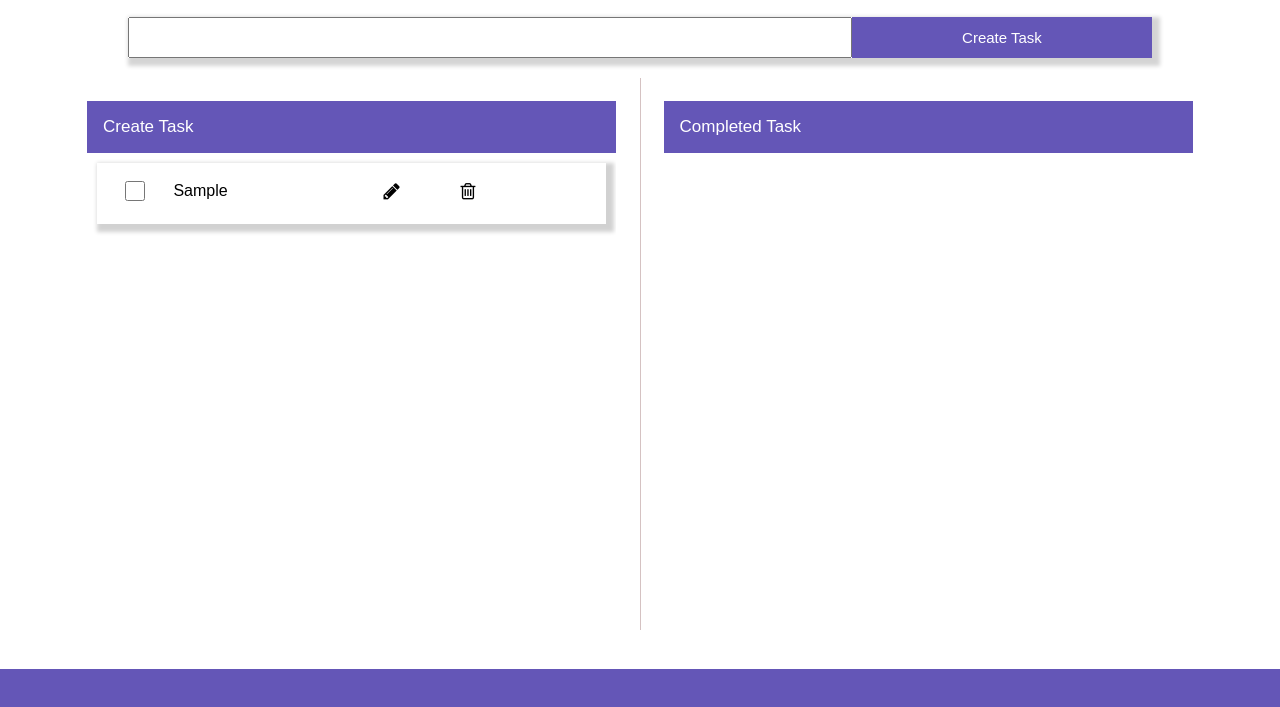
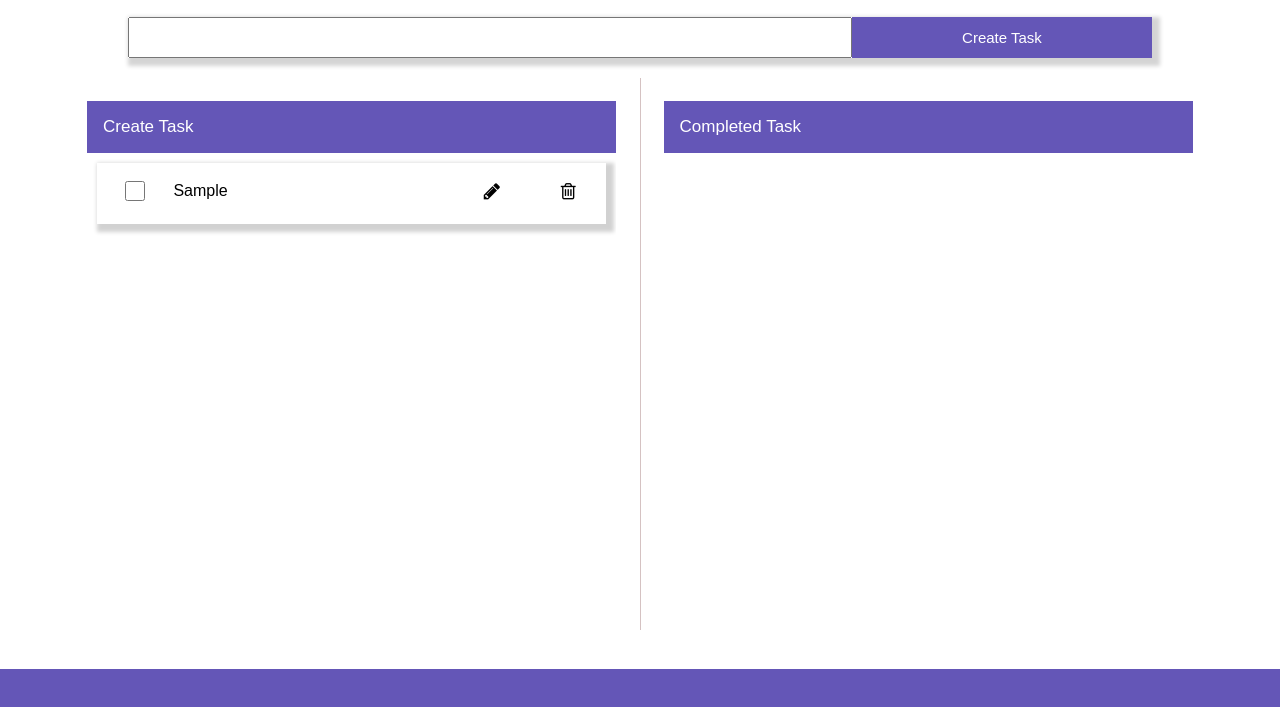
Before and after one commit to piyush1332/to-do-app, a plain HTML site: page index.html in a window 1280 px wide. Both pictures are taken after typing "Sample" into the empty fields and a click on the button "Create Task". Shown: the part 67-774 px from the top of the page. Drawn offline with Linux system fonts and the light colour scheme.

Commit message:
list width adjusted

```diff
--- a/src/css/index.css
+++ b/src/css/index.css
@@ -101,7 +101,7 @@
 }
 
 .task-text {
-    width: 180px !important;
+    width: 55% !important;
     display: inline-block;
     white-space: nowrap;
     overflow: hidden !important;
```
